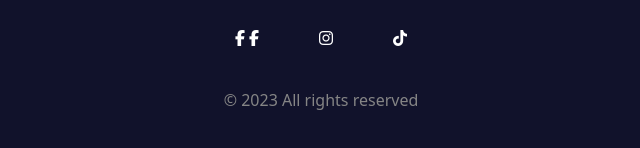
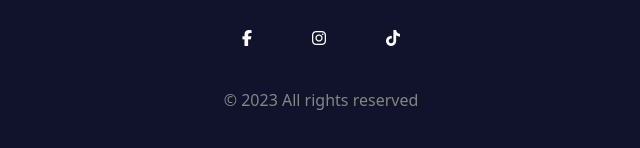
Before and after one commit to WAIOKYERE/Restaurant, a plain HTML site: page contact.html in a window 1280 px wide. Shown: the part 1488-1636 px from the top of the page, 319-959 px from the left. Drawn offline with Linux system fonts and the light colour scheme; files whose address does not match are found by name; a web font is replaced by a local one.

Commit message:
Add files via upload

```diff
--- a/contact.html
+++ b/contact.html
@@ -139,7 +139,7 @@
 
         <div class="footer-social">
                 <div class="facebook">
-                    <i class="fa-brands fa-facebook-f"></i> <i class="fa-brands fa-facebook-f"></i>
+                    <i class="fa-brands fa-facebook-f"></i>
                 </div>
                 <div class="instagram">
                     <i class="fa-brands fa-instagram"></i>
```
